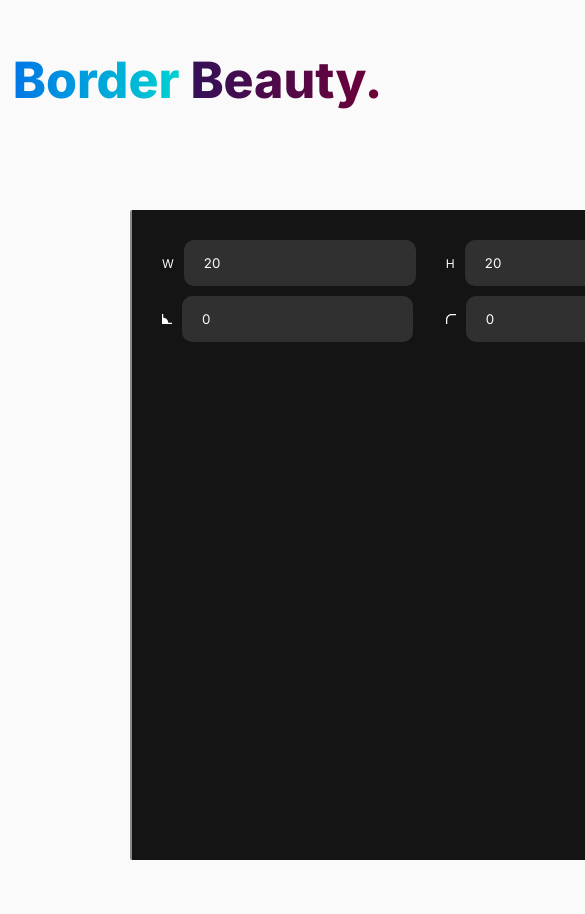
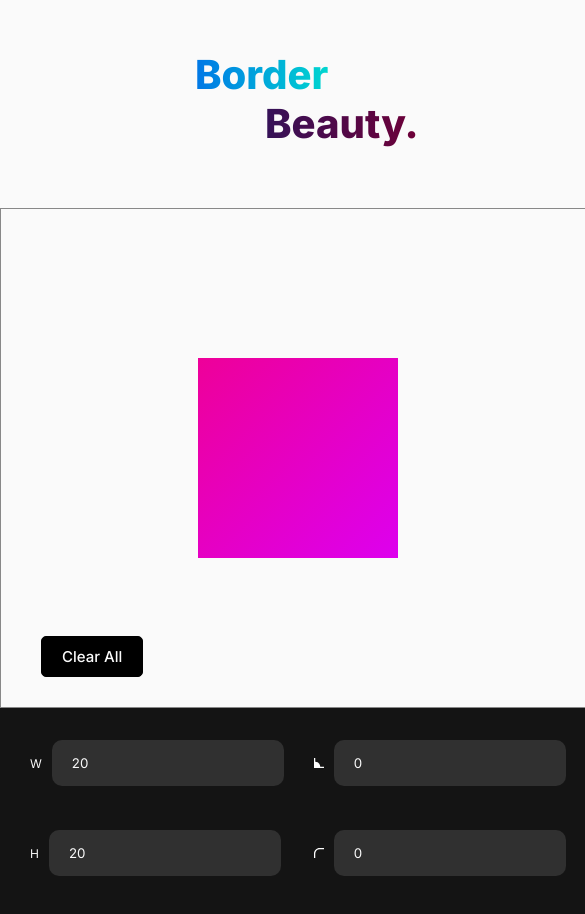
Before and after one commit to Marcos-An/border-beauty, a Next.js app: page / in a window 390 px wide. Shown: the top 914 px of the page, 585 px wide, since content can reach past the window. Before the commit the page ends 860 px from the top, so only its background shows below. Built offline with nearby package versions, Linux system fonts and the light colour scheme.

Commit message:
Responsive size

```diff
--- a/src/Components/Header/header.module.scss
+++ b/src/Components/Header/header.module.scss
@@ -33,3 +33,15 @@
     animation-delay: 6s;
   }
 }
+
+@media screen and (max-width: 720px) {
+  .tittle {
+    text-align: left;
+    margin-left: 50% !important;
+    font-size: 4rem;
+
+    span:nth-child(2) {
+      margin-left: 7rem;
+    }
+  }
+}
--- a/src/pages/home.module.scss
+++ b/src/pages/home.module.scss
@@ -8,7 +8,6 @@
   grid-template-columns: 1.3fr 0.7fr;
   margin-top: 10rem;
   border-radius: 2rem;
-  height: 65rem;
 
   .preview {
     display: flex;
@@ -38,19 +37,19 @@
       }
     }
   }
+
   .options {
+    display: grid;
+    grid-template-columns: repeat(2, 1fr);
+    grid-auto-rows: 60px 60px;
     border-radius: 0rem 2rem 2rem 0rem;
     background-color: var(--color-options);
-    display: grid;
-    grid-template-columns: repeat(2, 1fr);
     grid-gap: 3rem;
     padding: 3rem;
 
     span {
       font-size: 1.2rem;
     }
-    .left_options,
-    .right_options {
     div {
       display: flex;
       flex-direction: row;
@@ -62,4 +61,24 @@
     }
   }
 }
+
+@media screen and (max-width: 720px) {
+  .wrapper {
+    padding: 0rem;
   }
+
+  .interective_container {
+    grid-template-columns: 1fr;
+    border-radius: 0rem;
+    margin-top: 6rem !important;
+
+    .preview {
+      border-radius: 0px;
+      border: 1px solid var(--gray);
+      height: 50rem;
+    }
+    .options {
+      border-radius: 0rem;
+    }
+  }
+}
--- a/src/pages/index.tsx
+++ b/src/pages/index.tsx
@@ -28,7 +28,6 @@ export default function Home() {
           </button>
         </div>
         <div className={styles.options}>
-          <div className={styles.left_options}>
           <div>
             <span>W</span>
             <input
@@ -44,7 +43,6 @@ export default function Home() {
             <Angle />
             <input
               value={rotate}
-                max="360"
               min="-360"
               className={styles.input}
               onBlur={() => isEmpty()}
@@ -52,8 +50,6 @@ export default function Home() {
               type="number"
             />
           </div>
-          </div>
-          <div className={styles.right_options}>
           <div>
             <span>H</span>
             <input
@@ -76,8 +72,11 @@ export default function Home() {
               type="number"
             />
           </div>
+          <div>
 
           </div>
+
+
         </div>
       </div>
     </div >
--- a/styles/globals.scss
+++ b/styles/globals.scss
@@ -11,7 +11,8 @@ body {
     font: 93.75%;
   }
 }
-@media (min-width: 720px) {
+
+@media (max-width: 720px) {
   html {
     font: 87.5%;
   }
```
Lines whose indentation alone changed are shown as unchanged.
